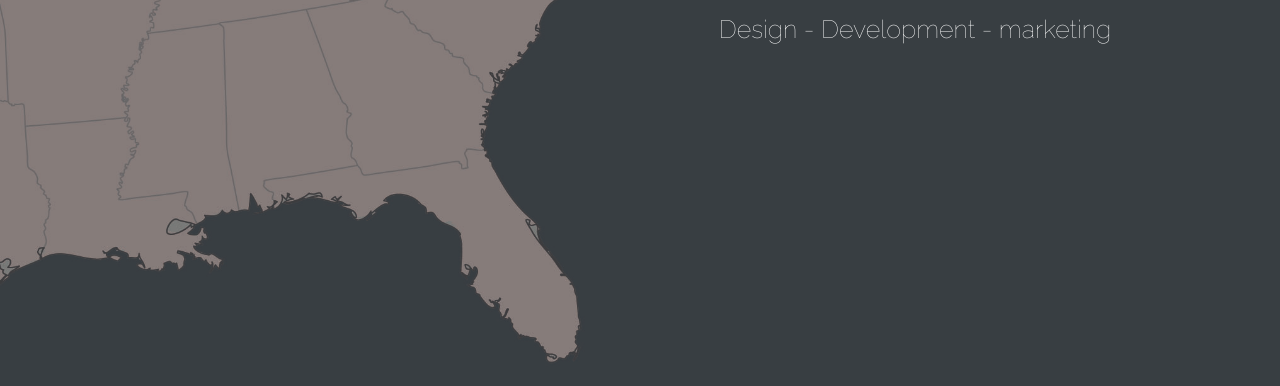
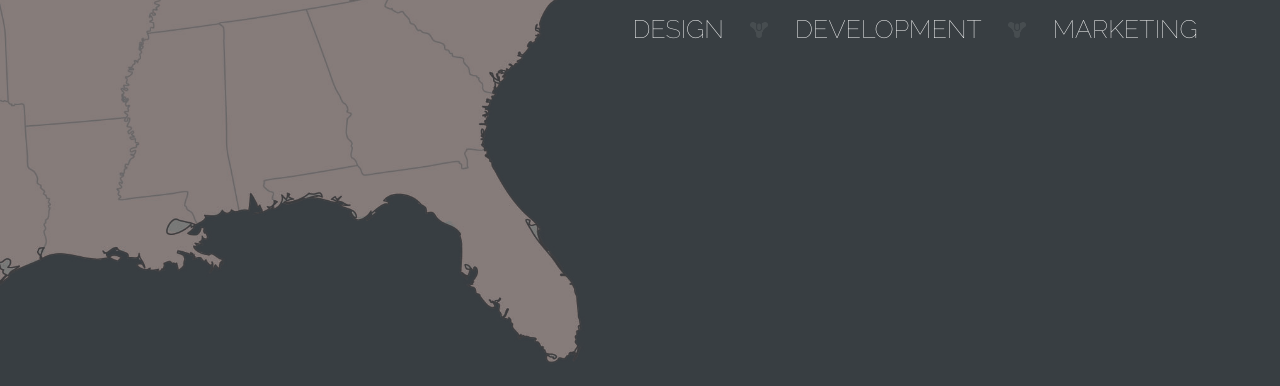
Before and after one commit to marcus1023/portfolio, a plain HTML site: page index.html in a window 1280 px wide. Shown: the part 414-800 px from the top of the page. Drawn offline with Linux system fonts and the light colour scheme.

```diff
--- a/index.html
+++ b/index.html
@@ -13,12 +13,21 @@
 
     </header>
     <section class="top-section">
+      <div class="top-section-overlay"></div>
       <div class="top-section-img-hold">
         <img id="outer-cross" class="rotating" src=".\img\outer-cross.png">
         <img id="inner-cross" src=".\img\inner-cross.png">
       </div>
       <h1>Marcus Ogden</h1>
-      <h2>Design - Development - marketing</h2>
+      <div class="top-section-cat">
+        <ul>
+          <a href="#"><li>Design</li></a>
+          <li><img class="no-opacity" src="img/Destiny_Symbol_Render.png"></li>
+          <a href="#"><li>Development</li></a>
+          <li><img class="no-opacity" src="img/Destiny_Symbol_Render.png"></li>
+          <a href="#"><li >marketing</li></a>
+        </ul>
+      </div>
 
 
     </section>
--- a/styles/main.css
+++ b/styles/main.css
@@ -34,7 +34,7 @@ h1{
     90%  {opacity: 1; padding: 0 0 107px 550px;}
 }
 .top-section{
-  background: url("../img/mapeasternUS.jpg");
+  background: url("../img/mapeasternUS copy.jpg");
   background-size: cover;
   background-position: left;
   height: 100vh;
@@ -46,6 +46,16 @@ h1{
   align-items: center;
   justify-content: center;
 }
+/*.top-section-overlay{
+  background: url("../img/qZIpcWf copy.png");
+  background-position: center;
+  background-size: cover;
+  opacity: .1;
+  z-index: 1000;
+  position: absolute;
+  height: 100vh;
+  width: 100%;
+}*/
 .top-section h1{
   animation-name: fade;
 animation-duration: 5s;
@@ -54,7 +64,26 @@ animation-duration: 5s;
   font-size: 5em;
   padding: 100px 0 25px 306px;
 }
-.top-section h2{
+.top-section-cat li{
+  display:inline-block;
+  padding: 0 10px 0 10px;
+  text-transform: uppercase;
+  color:white;
+}
+.top-section-cat li:hover{
+  opacity: .5;
+}
+.top-section-cat ul li .no-opacity:hover{
+  opacity: .08;
+}
+.top-section-cat img{
+  width:18px;
+  opacity: .08;
+}
+.top-section-cat{
+  display: flex;
+  justify-content: center;
+  align-items: center;
   animation-name: fadeh2;
 animation-duration: 5s;
   font-weight: 100;
@@ -129,7 +158,7 @@ animation-duration: 5s;
 }
 
 
-
+@media()
 
 
 
```
Also changed, not shown: img/Destiny_Symbol_Render.png (added), img/decorative-lines-elements-design-line-dividers-vector-illustration-44780167.jpg (added), img/macbook-pro-dorsey.png, img/mapeasternUS copy.jpg (added), img/qZIpcWf copy.png (added), img/qZIpcWf.jpg (added).
